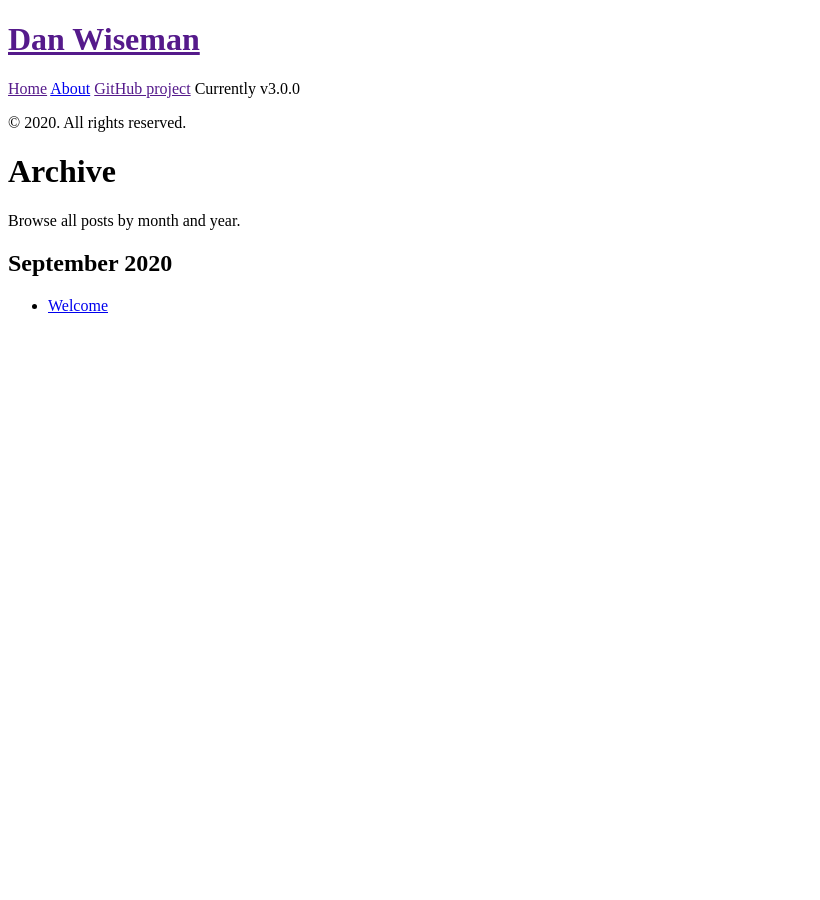
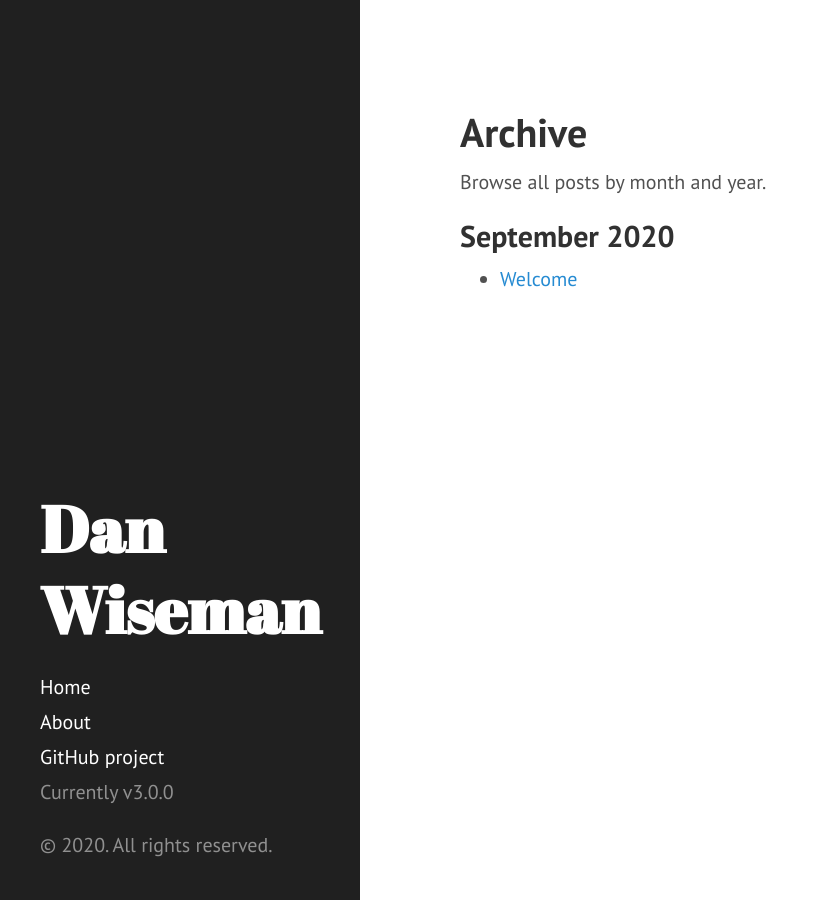
Before and after one commit to danwiseman/danwiseman.github.io, a Jekyll site: the page built from archive.md, in a window 1280 px wide. Shown: the whole page, without its empty margins (0-820 px from the left). Built offline with Jekyll 4.4.1, drawn with Linux system fonts in a browser that asks for light colours.

```diff
--- a/_config.yml
+++ b/_config.yml
@@ -3,7 +3,7 @@ title: Dan Wiseman
 tagline: The Wiseman
 url: https://danwiseman.github.io
 paginate: 1
-baseurl: ""
+baseurl: "/"
 permalink: pretty
 
 # Gems
```
